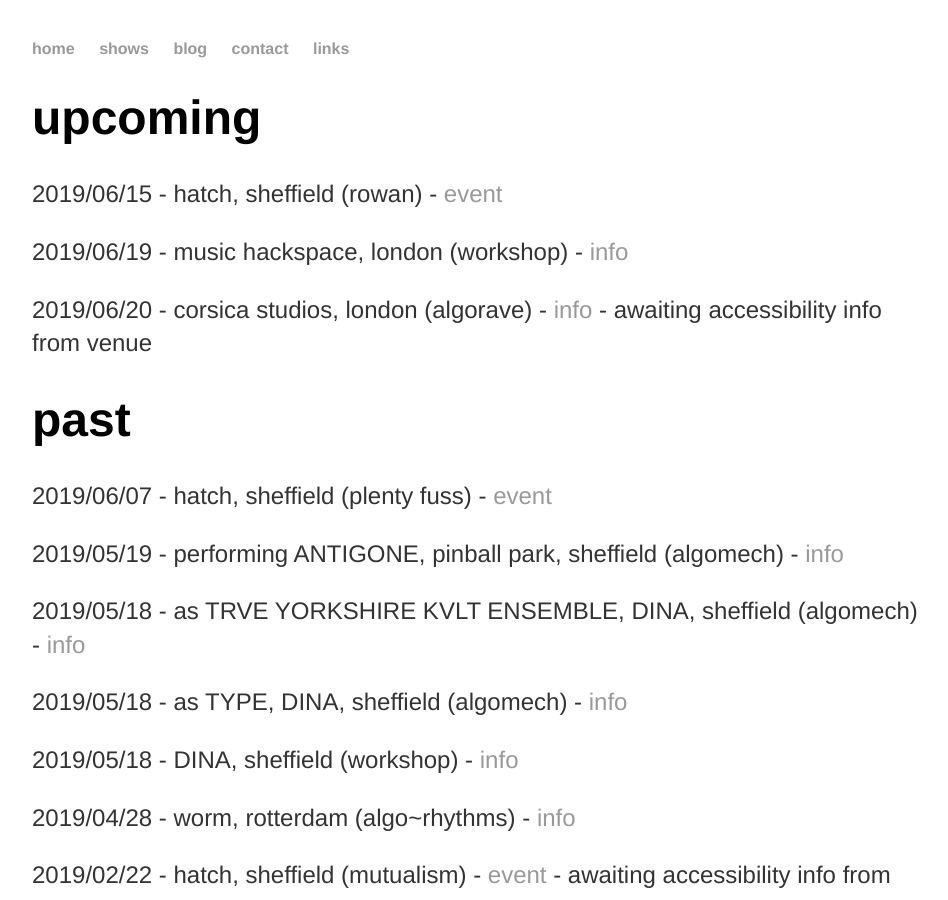
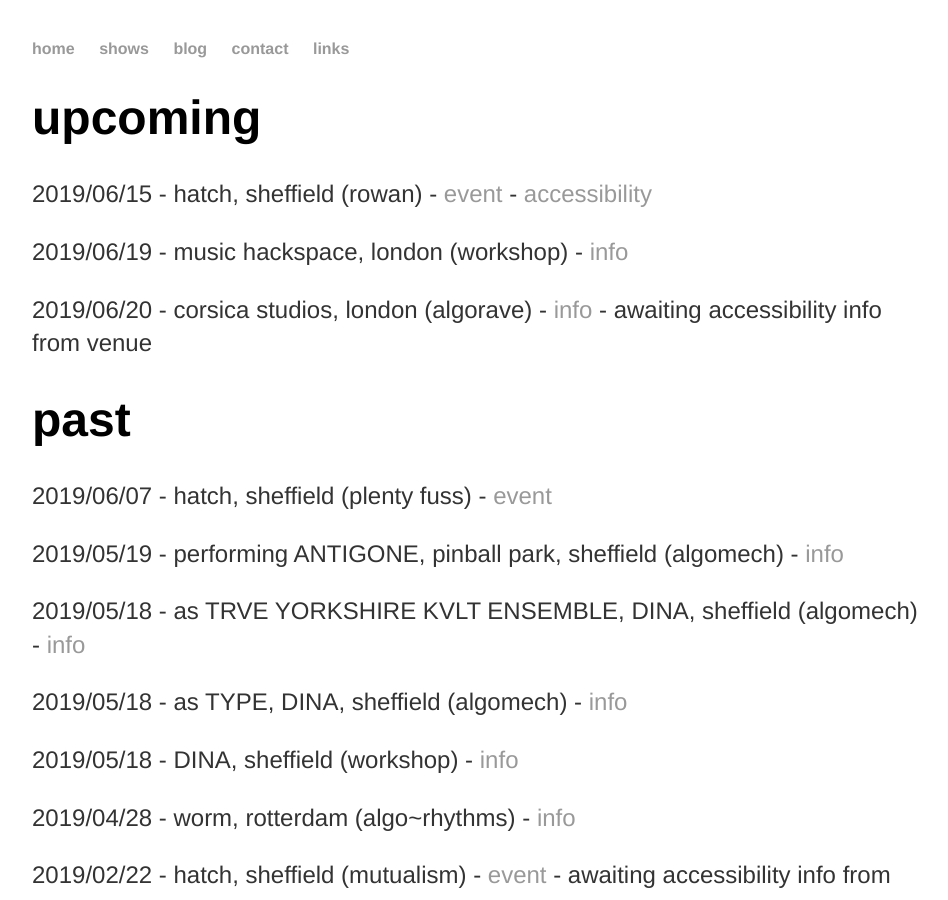
Before and after one commit to heavy-lifting/heavy-lifting.github.io, a Jekyll site: the page built from shows.html, in a window 1280 px wide and 900 px high. Shown: the whole window, without its empty margins (160-1108 px from the left). Built offline with Jekyll 4.4.1, drawn with Linux system fonts in a browser that asks for light colours.

Commit message:
Update shows.html

```diff
--- a/shows.html
+++ b/shows.html
@@ -9,7 +9,7 @@ title: shows
 
 
 
-	<P>2019/06/15 - hatch, sheffield (rowan) - <a href="https://www.facebook.com/events/1265938140230459/" target="_blank">event</a></p>
+	<P>2019/06/15 - hatch, sheffield (rowan) - <a href="https://www.facebook.com/events/1265938140230459/" target="_blank">event</a> - <a href="http://www.hatchsheffield.com/" target="_blank">accessibility</a></p>
 	<P>2019/06/19 - music hackspace, london (workshop) - <a href="http://musichackspace.org/events/make-music-code-lucy-cheesman/" target="_blank">info</a></p>
 	<p>2019/06/20 - corsica studios, london (algorave) - <a href ="http://www.corsicastudios.com/whats-on/june-2019/algorave-elephant/" target="_blank">info</a> - awaiting accessibility info from venue</p>
 
```
